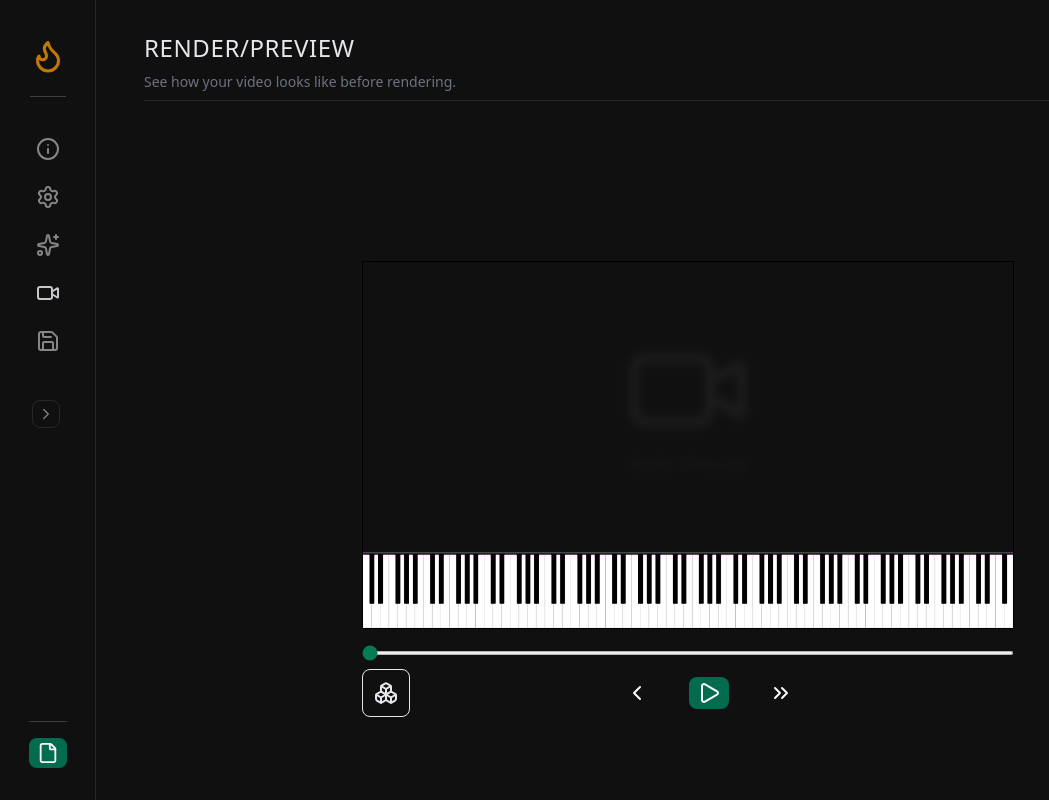
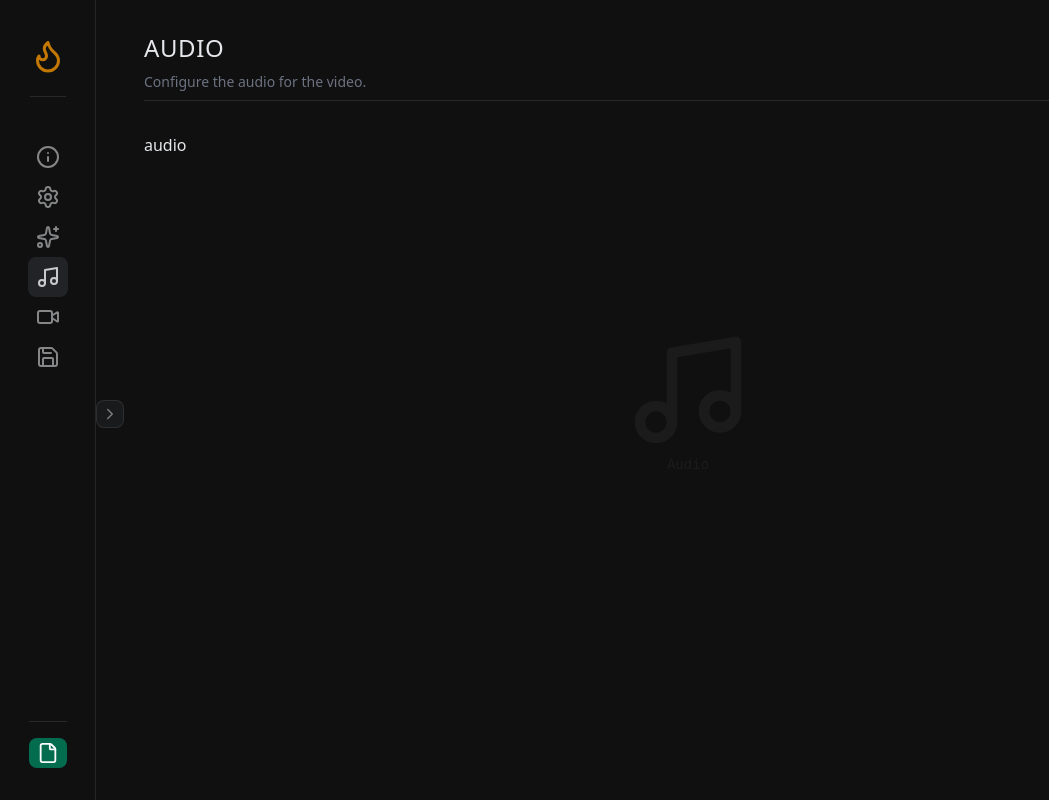
Before and after one commit to AndreBryant/emblaze-app, a SvelteKit app: page / in a window 1280 px wide. Both pictures are taken after a click on the button 47 px from the left and 293 px from the top of the page. Shown: the whole page, without its empty margins (0-1049 px from the left). Built offline with nearby package versions, Linux system fonts and the light colour scheme.

Commit message:
fix toggle collapse button

```diff
--- a/src/components/MainContent.svelte
+++ b/src/components/MainContent.svelte
@@ -2,6 +2,7 @@
 	import { isSidebarCollapsed } from '$lib/stores/app-stores.js';
 	import { activeTabValue } from '$lib/stores/app-stores.js';
 	import Header from './Header/Header.svelte';
+	import CollapseToggle from './sidebar/CollapseToggle.svelte';
 
 	import TabContent from './sidebar/tab/TabContent.svelte';
 
@@ -12,6 +13,8 @@
 	id="main-content"
 	class={`flex-grow ${$isSidebarCollapsed ? ' ml-24' : ' ml-64'} relative overflow-y-auto`}
 >
+	<CollapseToggle />
+
 	{#each items as item}
 		{#if $activeTabValue === item.value}
 			<Header title={item.label} subtitle={item.subtitle} />
--- a/src/components/Sidebar.svelte
+++ b/src/components/Sidebar.svelte
@@ -3,7 +3,6 @@
 	import AppTitle from './sidebar/AppTitle.svelte';
 	import Tabs from './sidebar/Tabs.svelte';
 	import FileInput from './sidebar/FileInput.svelte';
-	import CollapseToggle from './sidebar/CollapseToggle.svelte';
 
 	export let items = [];
 </script>
@@ -18,5 +17,4 @@
 	<AppTitle label={'Emblaze'} />
 	<Tabs {items} />
 	<FileInput />
-	<CollapseToggle />
 </div>
--- a/src/components/sidebar/AppTitle.svelte
+++ b/src/components/sidebar/AppTitle.svelte
@@ -11,5 +11,5 @@
 			{label}
 		{/if}
 	</h1>
-	<hr class="border-secondary/20" />
+	<hr class="border-secondary/10" />
 </div>
--- a/src/components/sidebar/CollapseToggle.svelte
+++ b/src/components/sidebar/CollapseToggle.svelte
@@ -7,10 +7,10 @@
 	};
 </script>
 
-<div class="fixed top-1/2 left-8">
+<div class="absolute top-1/2 left-0">
 	<button
 		type="button"
-		class="border border-secondary/20 rounded-lg p-1 opacity-50 hover:opacity-100 transition-all"
+		class="border border-secondary/20 bg-secondary-acc/20 rounded-lg p-1 opacity-50 hover:opacity-100 transition-all"
 		on:click={toggleSidebar}
 	>
 		{#if $isSidebarCollapsed}
--- a/src/components/sidebar/FileInput.svelte
+++ b/src/components/sidebar/FileInput.svelte
@@ -43,7 +43,7 @@
 />
 
 <div class="space-y-4">
-	<hr class="border-secondary/20" />
+	<hr class="border-secondary/10" />
 
 	<!-- For the unload midi file button -->
 	{#if $midiLoaded}
--- a/src/components/sidebar/Tabs.svelte
+++ b/src/components/sidebar/Tabs.svelte
@@ -8,7 +8,7 @@
 </script>
 
 <div class="flex-grow">
-	<ul class="flex flex-col gap-6 justify-center">
+	<ul class="flex flex-col justify-center">
 		{#each items as item}
 			<TabTrigger
 				logo={item.logo}
--- a/src/components/sidebar/tab/TabContent.svelte
+++ b/src/components/sidebar/tab/TabContent.svelte
@@ -25,6 +25,6 @@
 		<pre class="text-center text-sm select-none">{label}</pre>
 	</div>
 </div>
-<div class="h-full w-full py-8 px-12 z-10 overflow-x-hidden text-wrap">
+<div class="w-full py-8 px-12 z-10 overflow-x-hidden text-wrap">
 	<svelte:component this={component} {...props} />
 </div>
--- a/src/components/sidebar/tab/TabTrigger.svelte
+++ b/src/components/sidebar/tab/TabTrigger.svelte
@@ -9,8 +9,11 @@
 	export let onClick;
 </script>
 
-<li class:ml-4={!$isSidebarCollapsed}>
-	<button type="button" class="relative group flex gap-2 text-md items-center" on:click={onClick}>
+<li
+	class:ml-2={!$isSidebarCollapsed}
+	class={`relative group text-md items-center p-2 rounded-lg ${active ? 'bg-secondary-acc/20' : 'hover:bg-secondary-acc/5'}`}
+>
+	<button type="button" class="flex gap-2 w-full" on:click={onClick}>
 		<TabTriggerIcon {active} {logo} />
 		<TabTriggerLabel {label} {isSidebarCollapsed} {active} />
 	</button>
--- a/src/components/sidebar/tab/TabTriggerLabel.svelte
+++ b/src/components/sidebar/tab/TabTriggerLabel.svelte
@@ -12,7 +12,7 @@
 	</span>
 {:else}
 	<span
-		class="absolute hidden top-1/2 -translate-y-1/2 left-12 w-max text-sm px-4 py-2 rounded-lg bg-primary border border-secondary-dark/10 xl:group-hover:block"
+		class="absolute hidden top-1/2 -translate-y-1/2 left-12 w-max text-sm px-4 py-2 rounded-lg bg-primary border border-secondary-dark/10 group-hover:block"
 		>{label}</span
 	>
 {/if}
--- /dev/null
+++ b/src/components/tab-settings/audio/Audio.svelte
@@ -0,0 +1 @@
+<div>audio</div>
--- a/src/routes/+page.svelte
+++ b/src/routes/+page.svelte
@@ -5,9 +5,10 @@
 	import Information from '../components/tab-settings/information/Information.svelte';
 	import Customize from '../components/tab-settings/customize/Customize.svelte';
 	import Filters from '../components/tab-settings/filters/Filters.svelte';
+	import Audio from '../components/tab-settings/audio/Audio.svelte';
 	import Render from '../components/tab-settings/render/Render.svelte';
 	import SavedSettings from '../components/tab-settings/saved-settings/SavedSettings.svelte';
-	import { Info, Settings, Sparkles, Video, Save } from 'lucide-svelte';
+	import { Info, Settings, Sparkles, Music, Video, Save } from 'lucide-svelte';
 
 	let items = [
 		{
@@ -32,10 +33,17 @@
 			component: Filters
 		},
 		{
+			logo: Music,
+			label: 'Audio',
+			subtitle: 'Configure the audio for the video.',
+			value: 3,
+			component: Audio
+		},
+		{
 			logo: Video,
 			label: 'Render/Preview',
 			subtitle: 'See how your video looks like before rendering.',
-			value: 3,
+			value: 4,
 			component: Render
 		},
 		{
@@ -43,7 +51,7 @@
 			label: 'Saved Settings',
 			subtitle:
 				'Here are your saved settings (these are stored in the local storage of the browser)',
-			value: 4,
+			value: 5,
 			component: SavedSettings
 		}
 	];
--- a/tailwind.config.js
+++ b/tailwind.config.js
@@ -17,5 +17,6 @@ export default {
 			}
 		}
 	},
-	plugins: []
+	plugins: [],
+	future: { hoverOnlyWhenSupported: true }
 };
```
